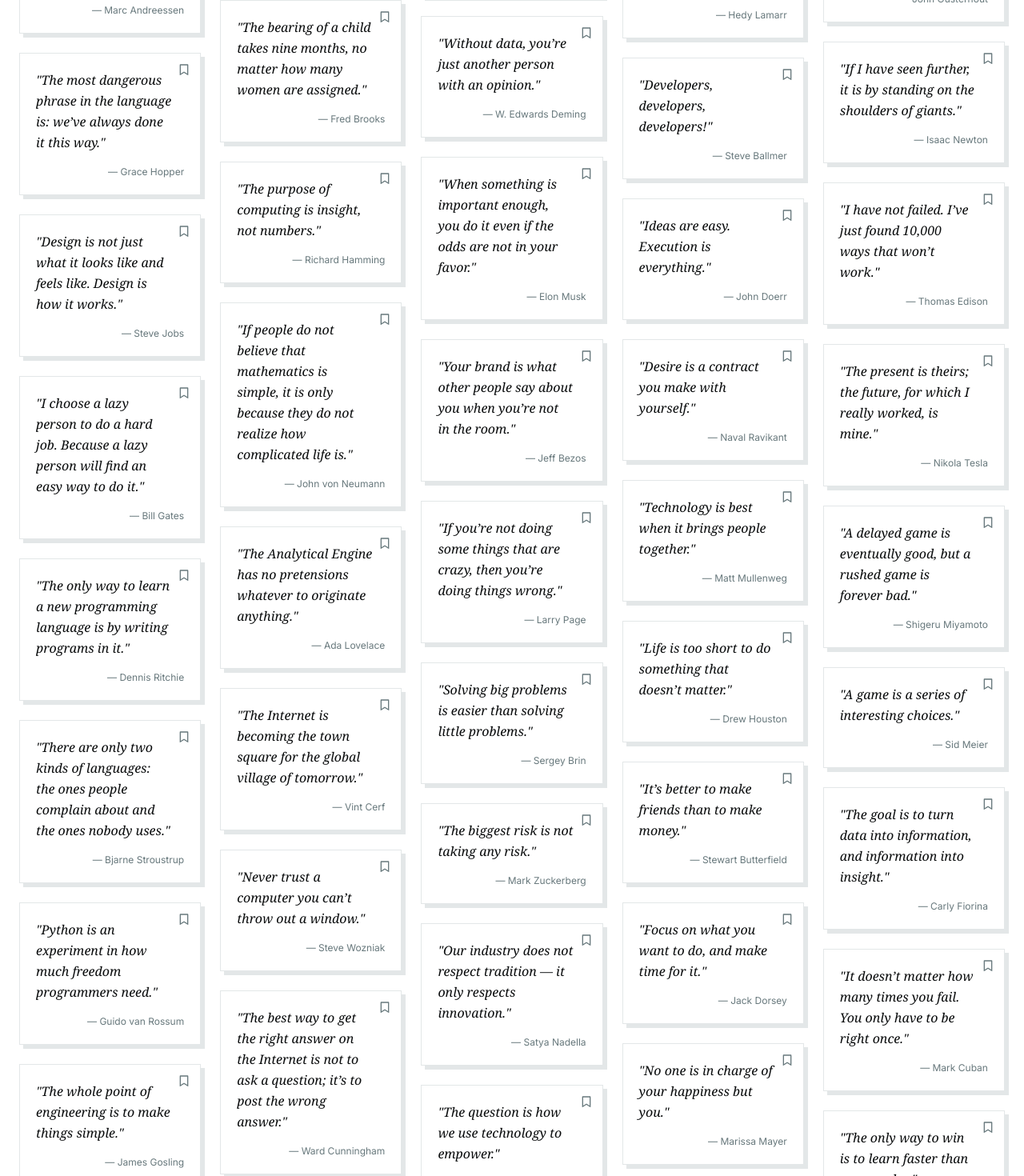
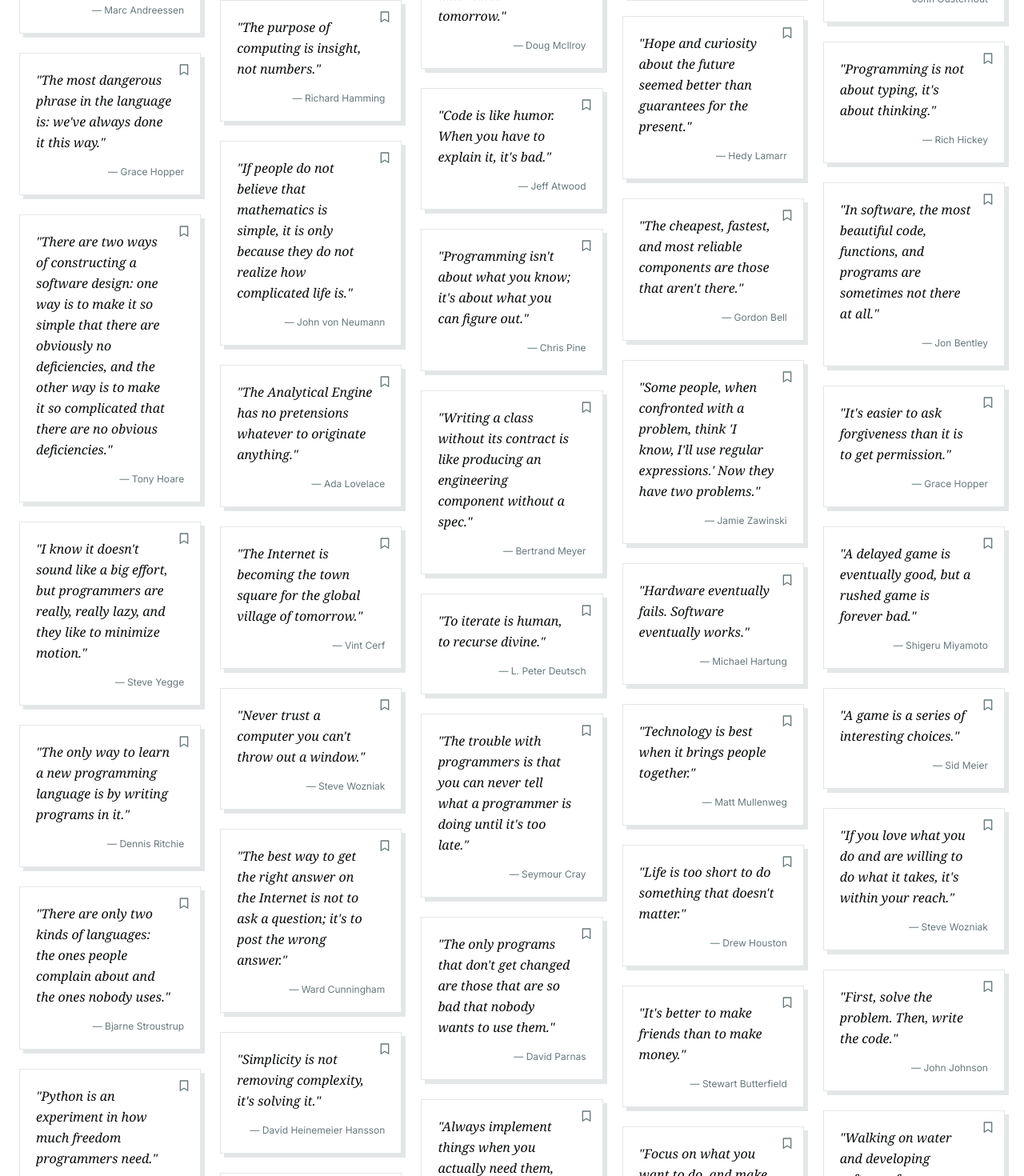
Before and after one commit to f-ei8ht/walloftechies, a Next.js app: page / in a window 1280 px wide. Shown: the part 1330-2800 px from the top of the page at 80% size. Built offline with nearby package versions, Linux system fonts and the light colour scheme.

Commit message:
feat(quote-card): add per-card accent color for featured quotes
Apply the accent to border, shadow, and icon only when featured, pass it
through from the quotes data, and curate the wall to feature engineers
and technologists.

```diff
--- a/app/page.tsx
+++ b/app/page.tsx
@@ -41,7 +41,12 @@
       <div className="columns-1 gap-6 sm:columns-2 lg:columns-5">
         {quotes.map((q) => (
           <div key={q.id} className="mb-6 break-inside-avoid">
-            <QuoteCard quote={q.quote} author={q.author} featured={q.featured} />
+            <QuoteCard
+              quote={q.quote}
+              author={q.author}
+              featured={q.featured}
+              color={"color" in q ? (q as { color?: string }).color : undefined}
+            />
           </div>
         ))}
       </div>
--- a/data/quotes.json
+++ b/data/quotes.json
@@ -3,7 +3,9 @@
     "id": 1,
     "quote": "Talk is cheap. Show me the code.",
     "author": "Linus Torvalds",
-    "featured": true
+    "featured": true,
+    "color": "#0492ff",
+    "colorComment": "from Linux Foundation logo"
   },
   {
     "id": 2,
@@ -43,20 +45,20 @@
   },
   {
     "id": 8,
-    "quote": "The most dangerous phrase in the language is: we’ve always done it this way.",
+    "quote": "The most dangerous phrase in the language is: we've always done it this way.",
     "author": "Grace Hopper",
     "featured": false
   },
   {
     "id": 9,
-    "quote": "Design is not just what it looks like and feels like. Design is how it works.",
-    "author": "Steve Jobs",
+    "quote": "There are two ways of constructing a software design: one way is to make it so simple that there are obviously no deficiencies, and the other way is to make it so complicated that there are no obvious deficiencies.",
+    "author": "Tony Hoare",
     "featured": false
   },
   {
     "id": 10,
-    "quote": "I choose a lazy person to do a hard job. Because a lazy person will find an easy way to do it.",
-    "author": "Bill Gates",
+    "quote": "I know it doesn't sound like a big effort, but programmers are really, really lazy, and they like to minimize motion.",
+    "author": "Steve Yegge",
     "featured": false
   },
   {
@@ -85,7 +87,7 @@
   },
   {
     "id": 15,
-    "quote": "There’s more than one way to do it.",
+    "quote": "There's more than one way to do it.",
     "author": "Larry Wall",
     "featured": false
   },
@@ -115,13 +117,13 @@
   },
   {
     "id": 20,
-    "quote": "Focus is a matter of deciding what things you’re not going to do.",
+    "quote": "Focus is a matter of deciding what things you're not going to do.",
     "author": "John Carmack",
     "featured": false
   },
   {
     "id": 21,
-    "quote": "If you can’t explain something in simple terms, you don’t understand it.",
+    "quote": "If you can't explain something in simple terms, you don't understand it.",
     "author": "Paul Graham",
     "featured": false
   },
@@ -181,19 +183,19 @@
   },
   {
     "id": 31,
-    "quote": "Never trust a computer you can’t throw out a window.",
+    "quote": "Never trust a computer you can't throw out a window.",
     "author": "Steve Wozniak",
     "featured": false
   },
   {
     "id": 32,
-    "quote": "The best way to get the right answer on the Internet is not to ask a question; it’s to post the wrong answer.",
+    "quote": "The best way to get the right answer on the Internet is not to ask a question; it's to post the wrong answer.",
     "author": "Ward Cunningham",
     "featured": false
   },
   {
     "id": 33,
-    "quote": "Simplicity is not removing complexity, it’s solving it.",
+    "quote": "Simplicity is not removing complexity, it's solving it.",
     "author": "David Heinemeier Hansson",
     "featured": false
   },
@@ -205,7 +207,7 @@
   },
   {
     "id": 35,
-    "quote": "JavaScript is the world’s most misunderstood programming language.",
+    "quote": "JavaScript is the world's most misunderstood programming language.",
     "author": "Douglas Crockford",
     "featured": false
   },
@@ -229,104 +231,104 @@
   },
   {
     "id": 39,
-    "quote": "Innovation is the ability to see change as an opportunity, not a threat.",
-    "author": "Larry Ellison",
+    "quote": "Computer science education cannot make anybody an expert programmer any more than studying brushes and pigment can make somebody an expert painter.",
+    "author": "Eric S. Raymond",
     "featured": false
   },
   {
     "id": 40,
-    "quote": "The internet is the first thing that humanity has built that humanity doesn’t understand.",
-    "author": "Eric Schmidt",
+    "quote": "Before software can be reusable it first has to be usable.",
+    "author": "Ralph Johnson",
     "featured": false
   },
   {
     "id": 41,
-    "quote": "Done is better than perfect.",
-    "author": "Sheryl Sandberg",
+    "quote": "Programming today is a race between software engineers striving to build bigger and better idiot-proof programs, and the universe trying to produce bigger and better idiots. So far, the universe is winning.",
+    "author": "Rick Cook",
     "featured": false
   },
   {
     "id": 42,
-    "quote": "You can only do so many things great, and you should cast aside everything else.",
-    "author": "Tim Cook",
+    "quote": "The first 90 percent of the code accounts for the first 90 percent of the development time. The remaining 10 percent of the code accounts for the other 90 percent of the development time.",
+    "author": "Tom Cargill",
     "featured": false
   },
   {
     "id": 43,
-    "quote": "Simplicity is not the absence of clutter, it’s the presence of elegance.",
-    "author": "Jony Ive",
+    "quote": "When debugging, novices insert corrective code; experts remove defective code.",
+    "author": "Richard Pattis",
     "featured": false
   },
   {
     "id": 44,
-    "quote": "Culture eats strategy for breakfast.",
-    "author": "Peter Drucker",
+    "quote": "As a programmer, it is your job to put yourself out of business. What you do today can be automated tomorrow.",
+    "author": "Doug McIlroy",
     "featured": false
   },
   {
     "id": 45,
-    "quote": "Without data, you’re just another person with an opinion.",
-    "author": "W. Edwards Deming",
+    "quote": "Code is like humor. When you have to explain it, it's bad.",
+    "author": "Jeff Atwood",
     "featured": false
   },
   {
     "id": 46,
-    "quote": "When something is important enough, you do it even if the odds are not in your favor.",
-    "author": "Elon Musk",
+    "quote": "Programming isn't about what you know; it's about what you can figure out.",
+    "author": "Chris Pine",
     "featured": false
   },
   {
     "id": 47,
-    "quote": "Your brand is what other people say about you when you’re not in the room.",
-    "author": "Jeff Bezos",
+    "quote": "Writing a class without its contract is like producing an engineering component without a spec.",
+    "author": "Bertrand Meyer",
     "featured": false
   },
   {
     "id": 48,
-    "quote": "If you’re not doing some things that are crazy, then you’re doing things wrong.",
-    "author": "Larry Page",
+    "quote": "To iterate is human, to recurse divine.",
+    "author": "L. Peter Deutsch",
     "featured": false
   },
   {
     "id": 49,
-    "quote": "Solving big problems is easier than solving little problems.",
-    "author": "Sergey Brin",
+    "quote": "The trouble with programmers is that you can never tell what a programmer is doing until it's too late.",
+    "author": "Seymour Cray",
     "featured": false
   },
   {
     "id": 50,
-    "quote": "The biggest risk is not taking any risk.",
-    "author": "Mark Zuckerberg",
+    "quote": "The only programs that don't get changed are those that are so bad that nobody wants to use them.",
+    "author": "David Parnas",
     "featured": false
   },
   {
     "id": 51,
-    "quote": "Our industry does not respect tradition — it only respects innovation.",
-    "author": "Satya Nadella",
+    "quote": "Always implement things when you actually need them, never when you just foresee that you need them.",
+    "author": "Ron Jeffries",
     "featured": false
   },
   {
     "id": 52,
-    "quote": "The question is how we use technology to empower.",
-    "author": "Sundar Pichai",
+    "quote": "In some ways, programming is like painting. You start with a blank canvas and certain basic raw materials. You use a combination of science, art, and craft to determine what to do with them.",
+    "author": "Andrew Hunt",
     "featured": false
   },
   {
     "id": 53,
-    "quote": "If you are not embarrassed by the first version of your product, you’ve launched too late.",
-    "author": "Reid Hoffman",
+    "quote": "Fix the cause, not the symptom.",
+    "author": "Steve Maguire",
     "featured": false
   },
   {
     "id": 54,
-    "quote": "The best way to build a company is to start.",
-    "author": "Sam Altman",
+    "quote": "I think there is a world market for maybe five computers.",
+    "author": "John Backus",
     "featured": false
   },
   {
     "id": 55,
-    "quote": "Competition is for losers.",
-    "author": "Peter Thiel",
+    "quote": "Sometimes it pays to stay in bed on Monday, rather than spending the rest of the week debugging Monday's code.",
+    "author": "Dan Salomon",
     "featured": false
   },
   {
@@ -337,20 +339,20 @@
   },
   {
     "id": 57,
-    "quote": "Anyone who has never made a mistake has never tried anything new.",
-    "author": "Albert Einstein",
+    "quote": "The best error message is the one that never shows up.",
+    "author": "Thomas Fuchs",
     "featured": false
   },
   {
     "id": 58,
-    "quote": "The greatest enemy of knowledge is not ignorance, it is the illusion of knowledge.",
-    "author": "Stephen Hawking",
+    "quote": "If the code and comments do not match, possibly both are incorrect.",
+    "author": "Norm Schryer",
     "featured": false
   },
   {
     "id": 59,
-    "quote": "What I cannot create, I do not understand.",
-    "author": "Richard Feynman",
+    "quote": "System programmers are the high priests of a low cult.",
+    "author": "Robert S. Barton",
     "featured": false
   },
   {
@@ -361,13 +363,13 @@
   },
   {
     "id": 61,
-    "quote": "You don’t understand anything until you learn it more than one way.",
+    "quote": "You don't understand anything until you learn it more than one way.",
     "author": "Marvin Minsky",
     "featured": false
   },
   {
     "id": 62,
-    "quote": "You can’t think about thinking without thinking about thinking about something.",
+    "quote": "You can't think about thinking without thinking about thinking about something.",
     "author": "Seymour Papert",
     "featured": false
   },
@@ -391,20 +393,20 @@
   },
   {
     "id": 66,
-    "quote": "Developers, developers, developers!",
-    "author": "Steve Ballmer",
+    "quote": "The cheapest, fastest, and most reliable components are those that aren't there.",
+    "author": "Gordon Bell",
     "featured": false
   },
   {
     "id": 67,
-    "quote": "Ideas are easy. Execution is everything.",
-    "author": "John Doerr",
+    "quote": "Some people, when confronted with a problem, think 'I know, I'll use regular expressions.' Now they have two problems.",
+    "author": "Jamie Zawinski",
     "featured": false
   },
   {
     "id": 68,
-    "quote": "Desire is a contract you make with yourself.",
-    "author": "Naval Ravikant",
+    "quote": "Hardware eventually fails. Software eventually works.",
+    "author": "Michael Hartung",
     "featured": false
   },
   {
@@ -415,13 +417,13 @@
   },
   {
     "id": 70,
-    "quote": "Life is too short to do something that doesn’t matter.",
+    "quote": "Life is too short to do something that doesn't matter.",
     "author": "Drew Houston",
     "featured": false
   },
   {
     "id": 71,
-    "quote": "It’s better to make friends than to make money.",
+    "quote": "It's better to make friends than to make money.",
     "author": "Stewart Butterfield",
     "featured": false
   },
@@ -439,14 +441,14 @@
   },
   {
     "id": 74,
-    "quote": "When you see an opportunity, you have to be willing to bet on yourself.",
-    "author": "Susan Wojcicki",
+    "quote": "Some people are good programmers because they can handle many more details than most people.",
+    "author": "Butler Lampson",
     "featured": false
   },
   {
     "id": 75,
-    "quote": "It’s the process that creates the innovation.",
-    "author": "Michael Dell",
+    "quote": "People tend to overestimate what can be done in one year and to underestimate what can be done in five or ten years.",
+    "author": "J. C. R. Licklider",
     "featured": false
   },
   {
@@ -469,8 +471,8 @@
   },
   {
     "id": 79,
-    "quote": "The hard thing isn’t setting a bold mission. The hard thing is the journey.",
-    "author": "Ben Horowitz",
+    "quote": "Getting information off the Internet is like taking a drink from a fire hydrant.",
+    "author": "Mitch Kapor",
     "featured": false
   },
   {
@@ -511,20 +513,20 @@
   },
   {
     "id": 86,
-    "quote": "If I have seen further, it is by standing on the shoulders of giants.",
-    "author": "Isaac Newton",
+    "quote": "Programming is not about typing, it's about thinking.",
+    "author": "Rich Hickey",
     "featured": false
   },
   {
     "id": 87,
-    "quote": "I have not failed. I’ve just found 10,000 ways that won’t work.",
-    "author": "Thomas Edison",
+    "quote": "In software, the most beautiful code, functions, and programs are sometimes not there at all.",
+    "author": "Jon Bentley",
     "featured": false
   },
   {
     "id": 88,
-    "quote": "The present is theirs; the future, for which I really worked, is mine.",
-    "author": "Nikola Tesla",
+    "quote": "It's easier to ask forgiveness than it is to get permission.",
+    "author": "Grace Hopper",
     "featured": false
   },
   {
@@ -541,62 +543,70 @@
   },
   {
     "id": 91,
-    "quote": "The goal is to turn data into information, and information into insight.",
-    "author": "Carly Fiorina",
+    "quote": "If you love what you do and are willing to do what it takes, it's within your reach.",
+    "author": "Steve Wozniak",
     "featured": false
   },
   {
     "id": 92,
-    "quote": "It doesn’t matter how many times you fail. You only have to be right once.",
-    "author": "Mark Cuban",
+    "quote": "First, solve the problem. Then, write the code.",
+    "author": "John Johnson",
     "featured": false
   },
   {
     "id": 93,
-    "quote": "The only way to win is to learn faster than anyone else.",
-    "author": "Eric Ries",
+    "quote": "Walking on water and developing software from a specification are easy if both are frozen.",
+    "author": "Edward V. Berard",
     "featured": false
   },
   {
     "id": 94,
-    "quote": "There are no facts inside the building, so get the heck outside.",
-    "author": "Steve Blank",
+    "quote": "Solving big problems is easier than solving little problems.",
+    "author": "Sergey Brin",
     "featured": false
   },
   {
     "id": 95,
-    "quote": "Less, but better.",
-    "author": "Dieter Rams",
+    "quote": "Java is to JavaScript what car is to carpet.",
+    "author": "Chris Heilmann",
     "featured": false
   },
   {
     "id": 96,
-    "quote": "Design is the method of putting form and content together.",
-    "author": "Paul Rand",
+    "quote": "C is quirky, flawed, and an enormous success.",
+    "author": "Dennis Ritchie",
     "featured": false
   },
   {
     "id": 97,
-    "quote": "Good design is actually a lot harder to notice than poor design.",
-    "author": "Don Norman",
+    "quote": "When in doubt, use brute force.",
+    "author": "Ken Thompson",
     "featured": false
   },
   {
     "id": 98,
-    "quote": "Users spend most of their time on other sites.",
-    "author": "Jakob Nielsen",
+    "quote": "Don't write better error messages, write code that doesn't need them.",
+    "author": "Jason C. McDonald",
     "featured": false
   },
   {
     "id": 99,
-    "quote": "Above all else show the data.",
-    "author": "Edward Tufte",
+    "quote": "People who are really serious about software should make their own hardware.",
+    "author": "Alan Kay",
     "featured": false
   },
   {
     "id": 100,
-    "quote": "There is no formula. It is human decency, I guess.",
+    "quote": "There is no formula. Human decency I guess.",
     "author": "Kailash Nadh",
+    "featured": true,
+    "color": "#ff8a6d",
+    "colorComment": "from nadh.in website"
+  },
+  {
+    "id": 101,
+    "quote": "It's less Iron Man robots and more Iron Man suits that you want to build.",
+    "author": "Andrej Karpathy",
     "featured": false
   }
 ]
```
Also changed, not shown: components/text/quote-card.tsx (+17 -2 lines), 1 other file (tests, documents, lock files or other folders).
